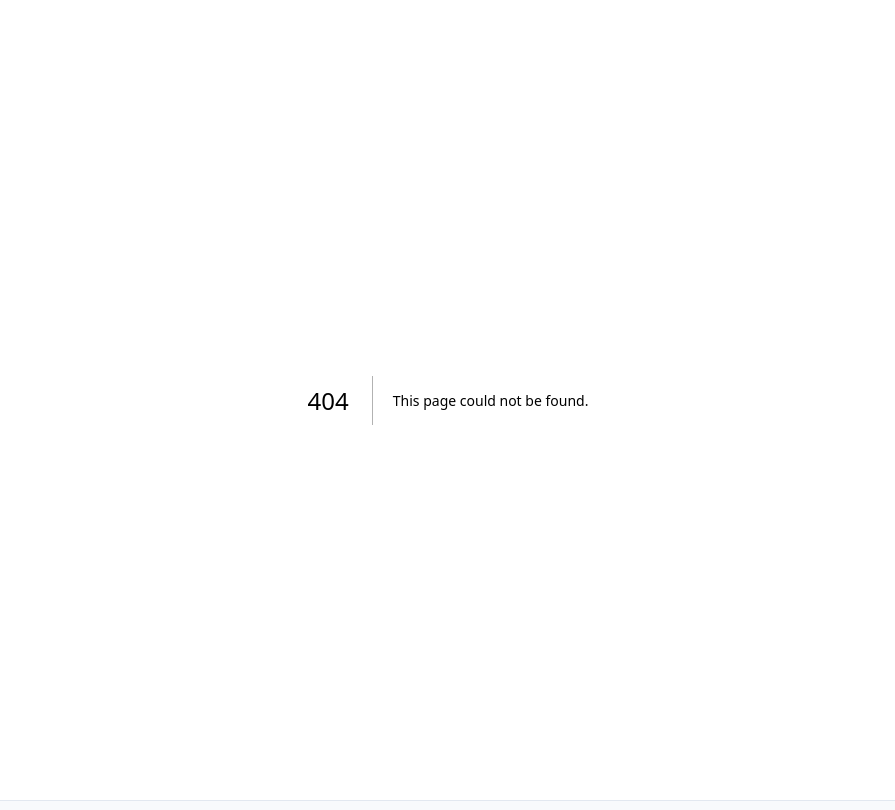
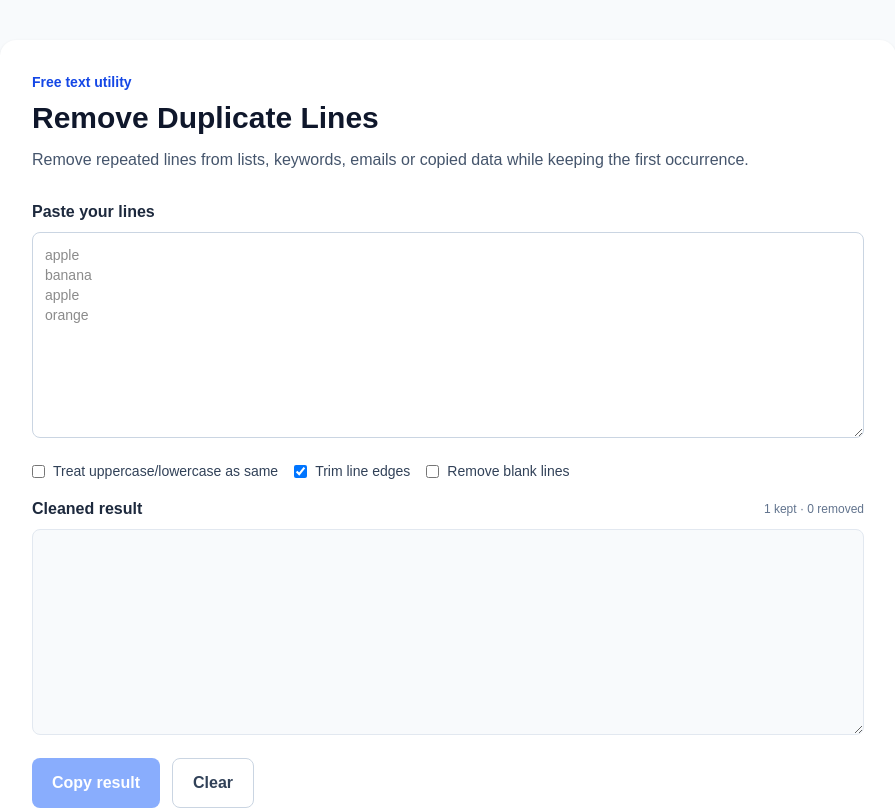
Before and after one commit to WellProSoftware/kaamkitpro, a Next.js app: page /tools/remove-duplicate-lines in a window 1280 px wide. Before the commit this address had no page. Shown: the top 810 px of the page, without its empty margins (192-1087 px from the left). Built offline with nearby package versions, Linux system fonts and the light colour scheme.

Commit message:
feat: add duplicate line remover tool

```diff
--- /dev/null
+++ b/src/app/tools/remove-duplicate-lines/page.tsx
@@ -0,0 +1,63 @@
+"use client";
+
+import Link from "next/link";
+import { useMemo, useState } from "react";
+
+export default function RemoveDuplicateLinesPage() {
+  const [input, setInput] = useState("");
+  const [ignoreCase, setIgnoreCase] = useState(false);
+  const [trimLines, setTrimLines] = useState(true);
+  const [removeBlank, setRemoveBlank] = useState(false);
+  const [copied, setCopied] = useState(false);
+
+  const result = useMemo(() => {
+    const seen = new Set<string>();
+    const output: string[] = [];
+    for (const original of input.split(/\r?\n/)) {
+      const line = trimLines ? original.trim() : original;
+      if (removeBlank && line.length === 0) continue;
+      const key = ignoreCase ? line.toLocaleLowerCase() : line;
+      if (seen.has(key)) continue;
+      seen.add(key);
+      output.push(line);
+    }
+    return { text: output.join("\n"), count: output.length, removed: input.length ? input.split(/\r?\n/).length - output.length : 0 };
+  }, [input, ignoreCase, trimLines, removeBlank]);
+
+  async function copyResult() {
+    try {
+      await navigator.clipboard.writeText(result.text);
+      setCopied(true);
+      window.setTimeout(() => setCopied(false), 1600);
+    } catch {
+      setCopied(false);
+    }
+  }
+
+  return (
+    <main className="min-h-screen bg-slate-50 px-4 py-10">
+      <div className="mx-auto max-w-4xl rounded-2xl bg-white p-6 shadow-sm md:p-8">
+        <header className="mb-7">
+          <p className="mb-2 text-sm font-semibold text-blue-700">Free text utility</p>
+          <h1 className="text-3xl font-bold text-slate-900">Remove Duplicate Lines</h1>
+          <p className="mt-3 text-slate-600">Remove repeated lines from lists, keywords, emails or copied data while keeping the first occurrence.</p>
+        </header>
+        <label htmlFor="duplicate-input" className="mb-2 block font-semibold text-slate-800">Paste your lines</label>
+        <textarea id="duplicate-input" value={input} onChange={(e) => setInput(e.target.value)} rows={9} placeholder={"apple\nbanana\napple\norange"} className="w-full rounded-lg border border-slate-300 p-3 font-mono text-sm focus:border-blue-500 focus:outline-none focus:ring-2 focus:ring-blue-100" />
+        <div className="my-4 flex flex-wrap gap-4 text-sm text-slate-700">
+          <label className="flex items-center gap-2"><input type="checkbox" checked={ignoreCase} onChange={(e) => setIgnoreCase(e.target.checked)} /> Treat uppercase/lowercase as same</label>
+          <label className="flex items-center gap-2"><input type="checkbox" checked={trimLines} onChange={(e) => setTrimLines(e.target.checked)} /> Trim line edges</label>
+          <label className="flex items-center gap-2"><input type="checkbox" checked={removeBlank} onChange={(e) => setRemoveBlank(e.target.checked)} /> Remove blank lines</label>
+        </div>
+        <div className="mb-2 flex flex-wrap items-center justify-between gap-3"><label htmlFor="duplicate-output" className="font-semibold text-slate-800">Cleaned result</label><span className="text-xs text-slate-500">{result.count} kept · {result.removed} removed</span></div>
+        <textarea id="duplicate-output" readOnly value={result.text} rows={9} className="w-full rounded-lg border border-slate-200 bg-slate-50 p-3 font-mono text-sm" />
+        <div className="mt-4 flex flex-wrap gap-3">
+          <button type="button" onClick={copyResult} disabled={!input} className="rounded-lg bg-blue-600 px-5 py-3 font-semibold text-white disabled:cursor-not-allowed disabled:opacity-50">{copied ? "Copied!" : "Copy result"}</button>
+          <button type="button" onClick={() => setInput("")} className="rounded-lg border border-slate-300 px-5 py-3 font-semibold text-slate-700">Clear</button>
+        </div>
+        <p className="mt-6 text-sm text-slate-500">Processing happens locally in your browser; pasted text is not uploaded.</p>
+        <Link href="/tools/text" className="mt-7 inline-block text-sm font-medium text-blue-700 hover:underline">← Browse text tools</Link>
+      </div>
+    </main>
+  );
+}
```
